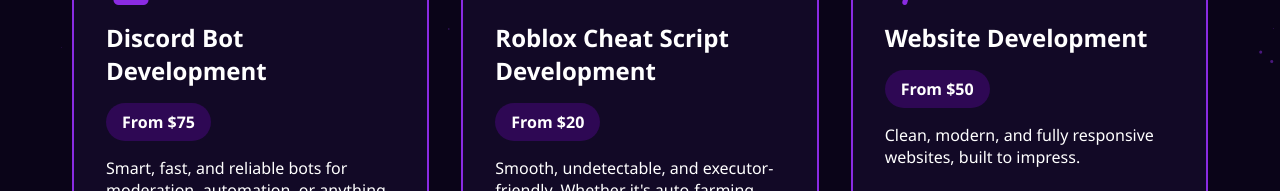
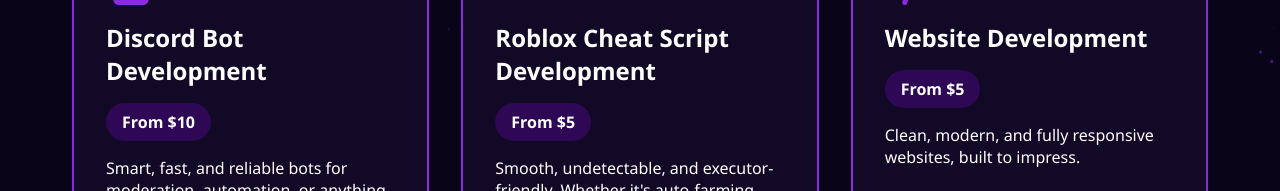
Before and after one commit to MooDy-Devs/Services, a plain HTML site: page index.html in a window 1280 px wide. Shown: the part 441-632 px from the top of the page. Drawn offline with Linux system fonts and the light colour scheme.

Commit message:
Update index.html

```diff
--- a/index.html
+++ b/index.html
@@ -170,21 +170,21 @@
             <div class="service-card">
                 <i class="service-icon fas fa-robot"></i>
                 <h2>Discord Bot Development</h2>
-                <div class="price-tag">From $75</div>
+                <div class="price-tag">From $10</div>
                 <p>Smart, fast, and reliable bots for moderation, automation, or anything else your server needs.</p>
             </div>
 
             <div class="service-card">
                 <i class="service-icon fas fa-gamepad"></i>
                 <h2>Roblox Cheat Script Development</h2>
-                <div class="price-tag">From $20</div>
+                <div class="price-tag">From $5</div>
                 <p>Smooth, undetectable, and executor-friendly. Whether it's auto-farming, combat tweaks, or GUI customization, I’ve got you covered.</p>
             </div>
 
             <div class="service-card">
                 <i class="service-icon fas fa-code"></i>
                 <h2>Website Development</h2>
-                <div class="price-tag">From $50</div>
+                <div class="price-tag">From $5</div>
                 <p>Clean, modern, and fully responsive websites, built to impress.</p>
             </div>
         </div>
```
